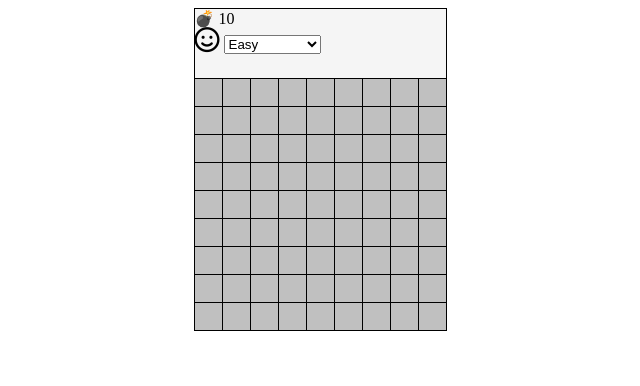
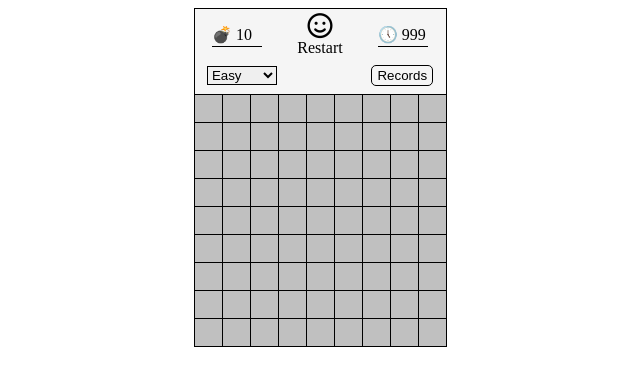
Before and after one commit to e-dergachev/codepen-stuff, a plain HTML site: page vue-minesweeper/index.html in a window 1280 px wide. Shown: the whole page, without its empty margins (320-960 px from the left). Drawn offline with nearby package versions, Linux system fonts and the light colour scheme.

Commit message:
finished minesweeper's control panel

```diff
--- a/vue-minesweeper/index.html
+++ b/vue-minesweeper/index.html
@@ -10,13 +10,23 @@
 <!-- partial:index.partial.html -->
 <div id="main-box" :class="size === 'small' ? 'small' : size === 'medium' ? 'medium' : 'big'">
   <div id="control-box">
-    <div>💣 {{mines}} </div>
-    <span id="status" :class="isLost ? 'far fa-frown' : isWon ? 'far fa-grin-tongue' : clicked ? 'far fa-surprise' : 'far fa-smile'" @click="changeField(size)"></span>
-    <select v-model="size" @change="changeField(size)">
-      <option value="small" selected>Easy</option>
-      <option value="medium">Intermediate</option>
-      <option value="big">Advanced</option>
-    </select>
+    <div class="row" id="upper-row">
+      <div class="counter">💣 {{mines}} </div>
+      <div id="restart" @click="changeField(size)">
+        <span id="status" :class="isLost ? 'far fa-frown' : isWon ? 'far fa-grin-tongue' : clicked ? 'far fa-surprise' : 'far fa-smile'"></span><br>
+        Restart
+      </div>
+      <div class="counter">🕔 999</div>
+    </div>
+    <div class="row" id="bottom-row">
+      <select id="difficulty" :class="size === 'small' ? 'difficulty-small' : ''" v-model="size" @change="changeField(size)">
+        <option value="small" selected>Easy</option>
+        <option value="medium">Intermediate</option>
+        <option value="big">Advanced</option>
+      </select>
+      <div id="spacer"></div>
+      <button>Records</button>
+    </div>
   </div>
   <div id="field-box">
     <cell
--- a/vue-minesweeper/style.css
+++ b/vue-minesweeper/style.css
@@ -1,3 +1,20 @@
+button {
+  border: 1px solid;
+  border-radius: 5px;
+  padding: 2px 5px 2px 5px;
+  background-color: whitesmoke;
+}
+
+button:active {
+  border: 2px solid;
+  margin-left: -1px;
+  margin-right: -1px;
+}
+
+button:focus, select:focus {
+  outline: none;
+}
+
 .cell {
   width: 27px;
   height: 27px;
@@ -9,17 +26,33 @@
 
 .small {
   width: 251px; /*cell * 9 + 8*/
-  height: 321px; /*cell * 9 + 3 + 75*/
+  height: 337px; /*cell * 9 + 3 + 91*/
 }
 
 .medium {
   width: 447px; /*cell * 16 + 15*/
-  height: 510px; /*cell * 16 + 3 + 75*/
+  height: 533px; /*cell * 16 + 10 + 91*/
 }
 
 .big {
   width: 839px; /*cell * 30 + 29*/
-  height: 510px; /*cell * 16 + 3 + 75*/
+  height: 533px; /*cell * 16 + 10 + 91*/
+}
+
+.row {
+  display: flex;
+  align-items: center;
+  justify-content: space-around;
+}
+
+.counter {
+  border-bottom: 1px solid;
+  padding-bottom: 2px;
+  width: 50px;
+}
+
+.difficulty-small {
+  width: 70px;
 }
 
 #main-box {
@@ -32,8 +65,10 @@
 }
 
 #control-box {
-  height: 75px;
+  height: 91px;
   width: 100%;
+  display: flex;
+  flex-direction: column;
 }
 
 #field-box {
@@ -43,7 +78,27 @@
   flex: 1;
 }
 
+#restart {
+  cursor: pointer;
+  text-align: center;
+}
+
 #status {
-  cursor: pointer;
   font-size: 25px;
 }
+
+#difficulty {
+  border: 1px solid;
+}
+
+#spacer {
+  width: 45px;
+}
+
+#upper-row {
+  padding-top: 5px;
+}
+
+#bottom-row {
+  flex: 1;
+}
```
Also changed, not shown: vue-minesweeper/script.js (indentation only).
